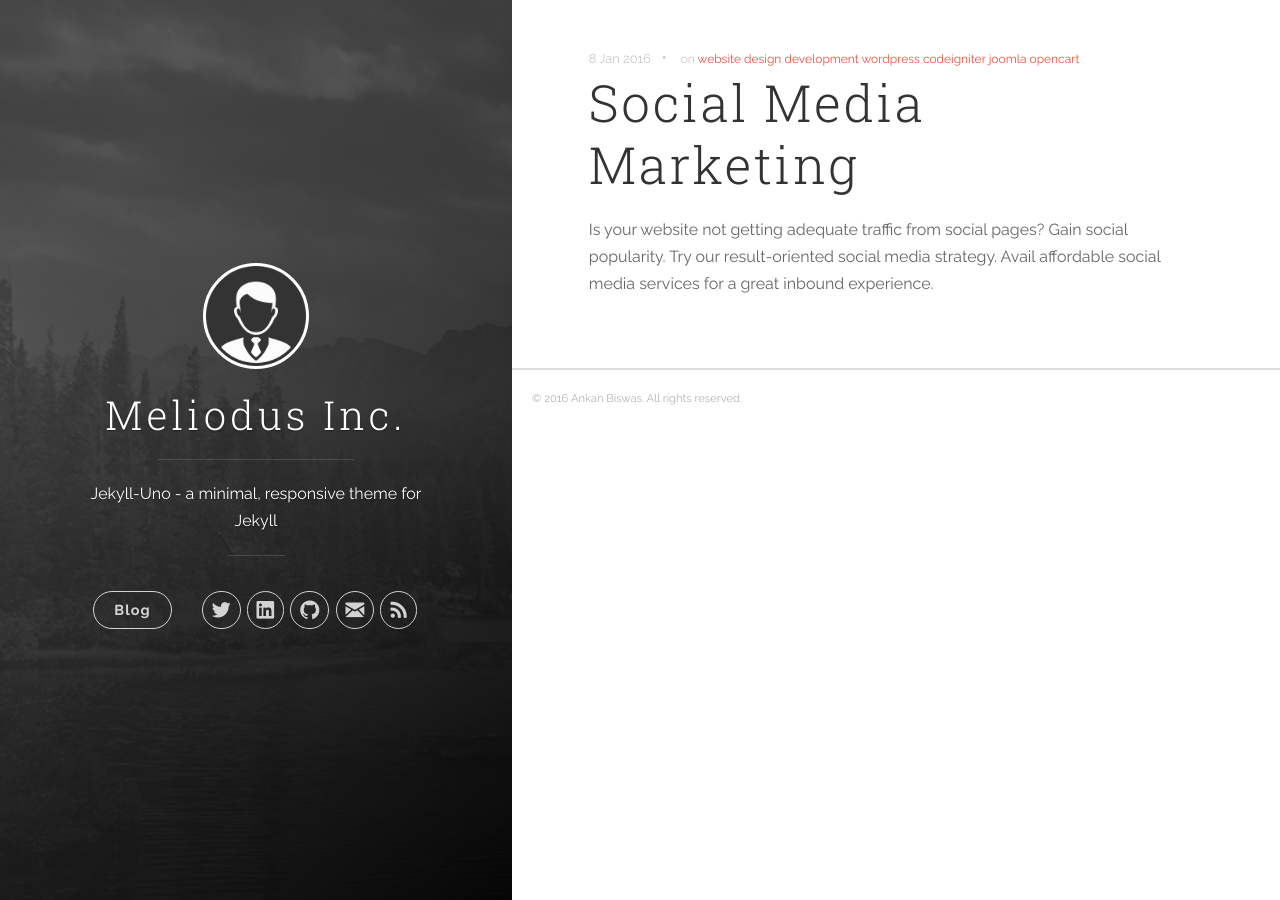
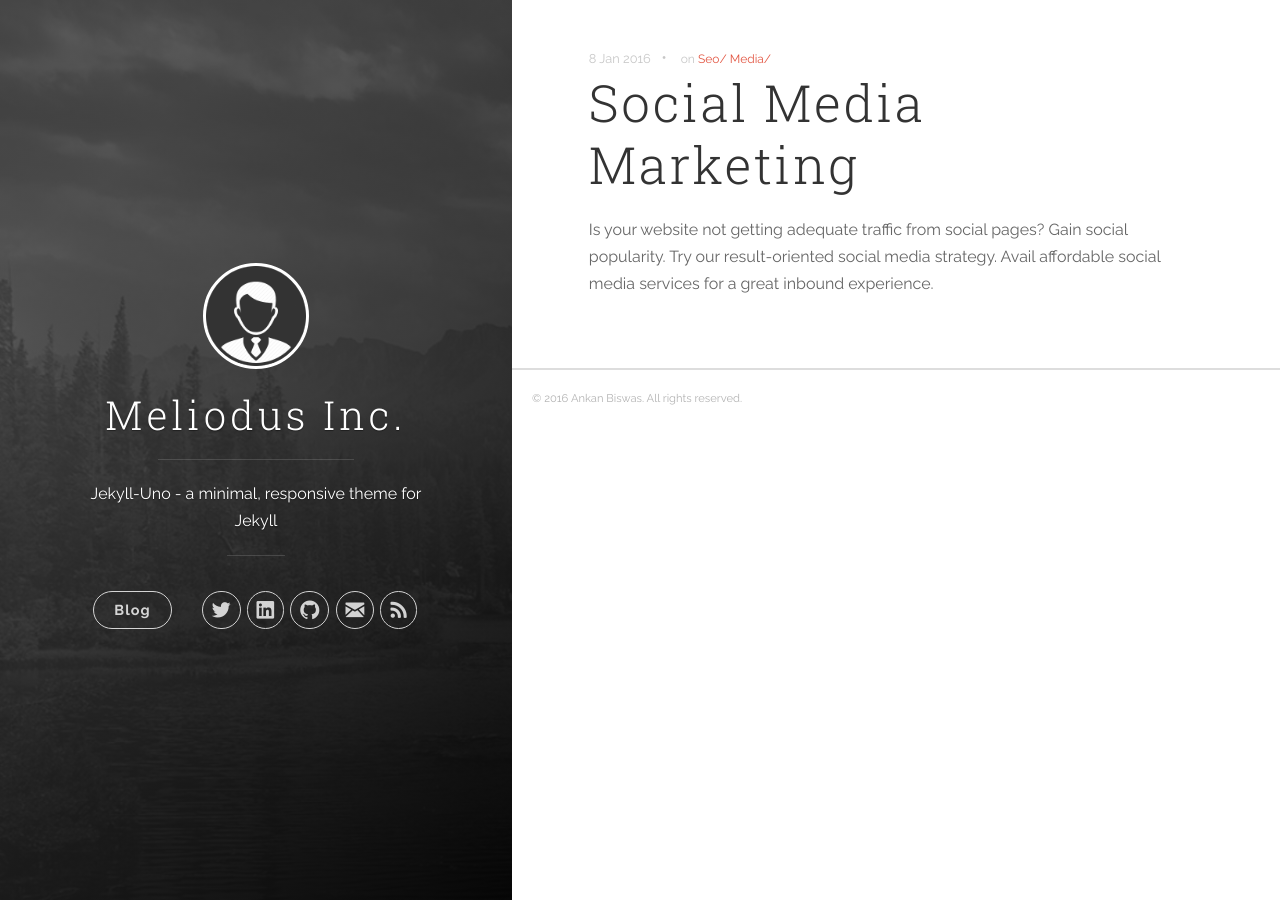
Before and after one commit to gogoodly/meliodus.github.io, a Jekyll site: the page built from _posts/2016-01-08-social-media-marketing.markdown, in a window 1280 px wide. Built offline with Jekyll 4.4.1, drawn with Linux system fonts in a browser that asks for light colours; nearby versions of some CDN libraries.

Commit message:
re-edited post tags

```diff
--- a/_posts/2016-01-08-social-media-marketing.markdown
+++ b/_posts/2016-01-08-social-media-marketing.markdown
@@ -2,8 +2,7 @@
 layout: post
 title:  "Social Media Marketing"
 date:   2016-01-08 15:04:23
-categories: [Web Solution]
-tags: [website, design, development, wordpress, codeigniter, joomla, opencart]
+tags: [Seo/, Media/]
 ---
 Is your website not getting adequate traffic from social pages? Gain social popularity.
 Try our result-oriented social media strategy. Avail affordable social media services for a great inbound experience.
--- a/_posts/2016-01-08-web-development.markdown
+++ b/_posts/2016-01-08-web-development.markdown
@@ -2,7 +2,7 @@
 layout: post
 title:  "Web Development"
 date:   2016-01-08 15:04:23
-tags: [website, design, development, wordpress, codeigniter, joomla, opencart]
+tags: [Website/, Design/, Development/, Wordpress/, Codeigniter/, Joomla/, Opencart/]
 ---
 Want to establish an effective online identity? But afraid of making an investment?
 Invest in affordable website design services to start your online venture.
```
